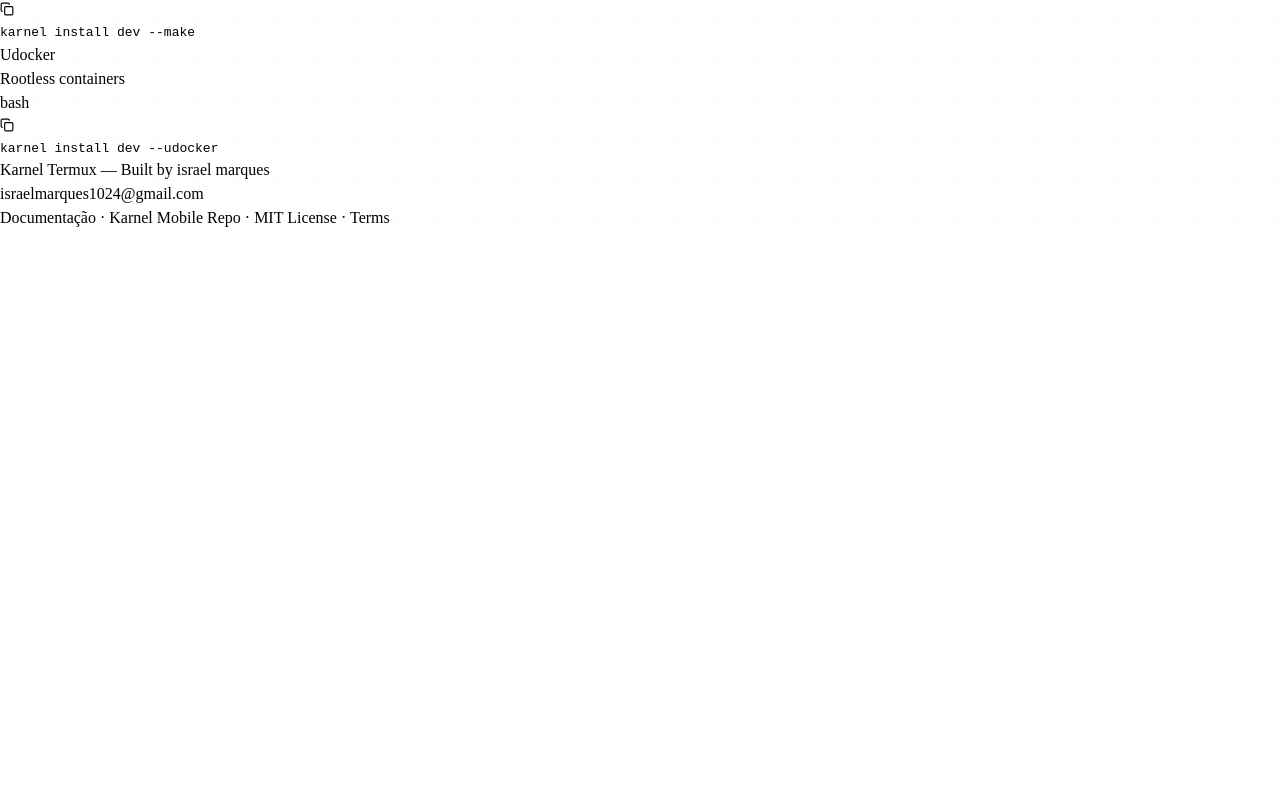
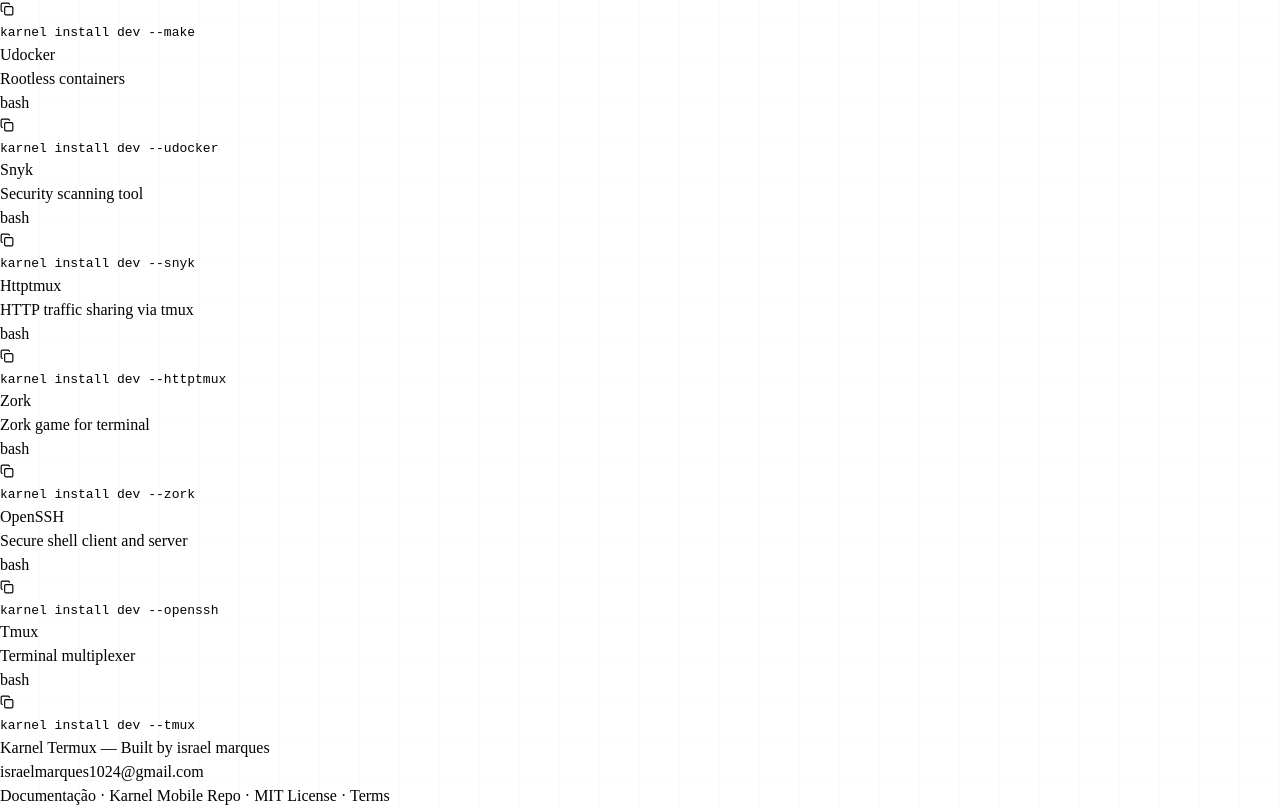
Before and after one commit to israelmarques1024-dotcom/karnel-termux-site, a React (Vite) app in the folder client/: page /karnel/dev in a window 1280 px wide. Shown: the part 4939-5747 px from the top of the page. Before the commit the page ends 5169 px from the top, so only its background shows below. Built offline with nearby package versions, Linux system fonts and the light colour scheme.

Commit message:
fix(site): add missing dev tools to UI

```diff
--- a/client/src/pages/KarnelDev.tsx
+++ b/client/src/pages/KarnelDev.tsx
@@ -21,6 +21,11 @@
   { name: "Shfmt", flag: "--shfmt", desc: "Shell script formatter" },
   { name: "Make", flag: "--make", desc: "Build system" },
   { name: "Udocker", flag: "--udocker", desc: "Rootless containers" },
+  { name: "Snyk", flag: "--snyk", desc: "Security scanning tool" },
+  { name: "Httptmux", flag: "--httptmux", desc: "HTTP traffic sharing via tmux" },
+  { name: "Zork", flag: "--zork", desc: "Zork game for terminal" },
+  { name: "OpenSSH", flag: "--openssh", desc: "Secure shell client and server" },
+  { name: "Tmux", flag: "--tmux", desc: "Terminal multiplexer" },
 ];
 
 export default function KarnelDev() {
```
